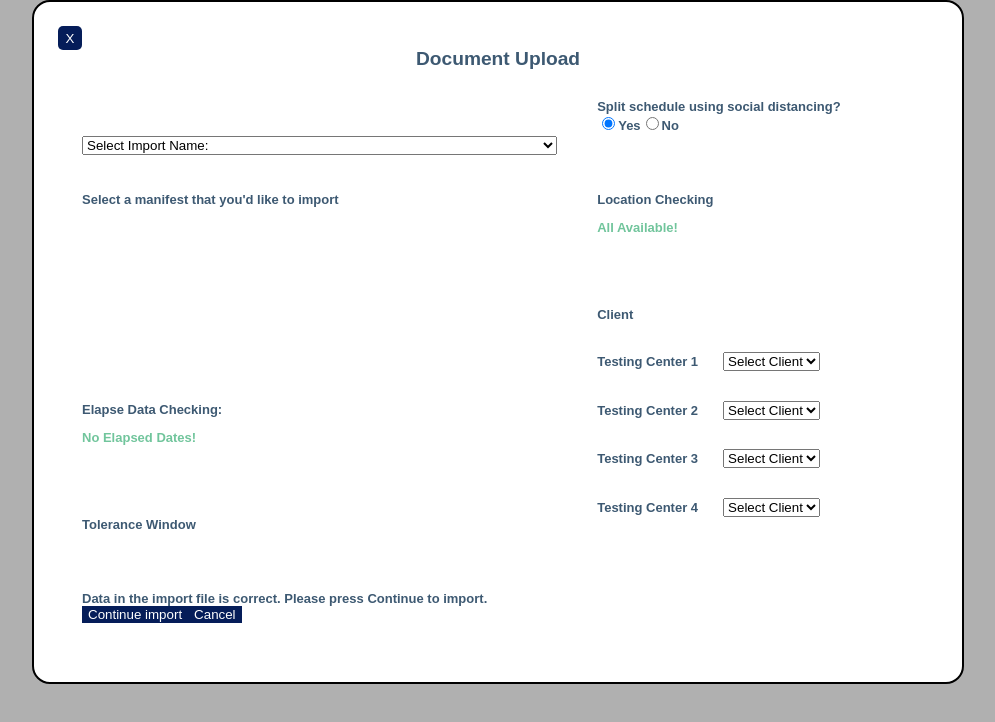
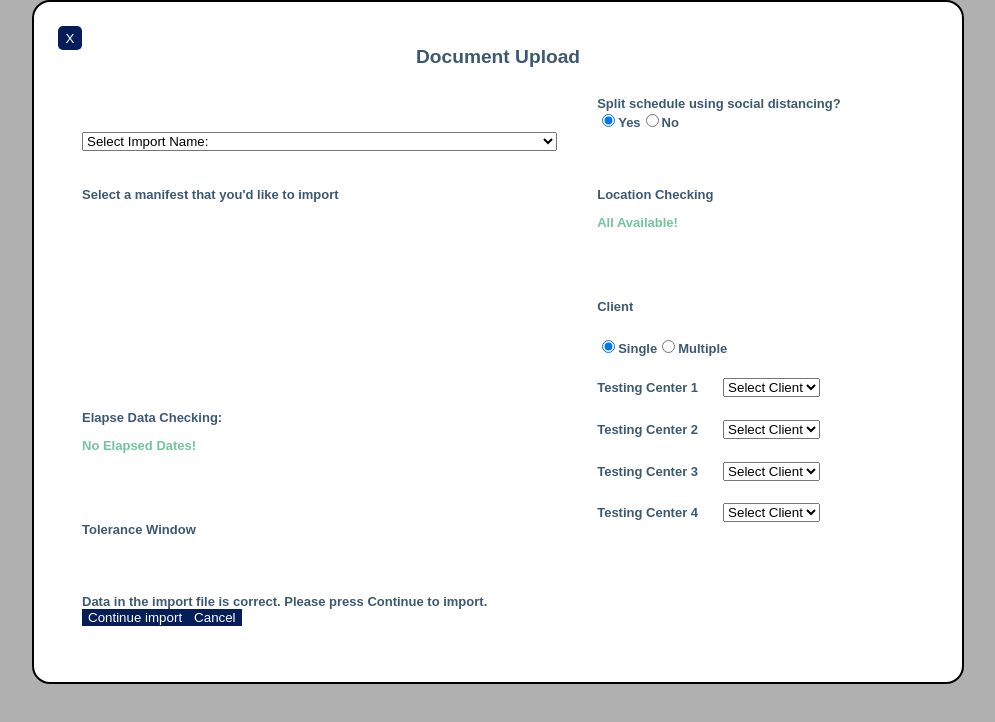
Before and after one commit to Brian4755/DocumentUploadPage, a React (Create React App) app: page / in a window 1280 px wide. Shown: the top 722 px of the page, without its empty margins (142-1137 px from the left). Built offline with nearby package versions, Linux system fonts and the light colour scheme.

Commit message:
check bubble for client

```diff
--- a/src/TestingCenter.js
+++ b/src/ClientSelect.js
@@ -1,4 +1,17 @@
-const TestingCenter = () => {
+import { useState } from "react"
+
+const ClientSelect = () => {
+
+  const [check, setCheck] = useState(true)
+
+  function handleCheckSingle() {
+    setCheck(true)
+  }
+  function handleCheckMultiple() {
+    setCheck(false)
+  }
+
+
 
   const testingCenters = [{
     name: 'Testing Center 1'
@@ -16,6 +29,12 @@ const TestingCenter = () => {
   return (
     <div className="testing-centers">
       Client
+      <label>
+        <input type="radio" checked={check} onClick={handleCheckSingle}/>
+        Single
+        <input type="radio" checked={!check} onClick={handleCheckMultiple}/>
+        Multiple
+      </label>
       {testingCenters.map(function(data) {
         return (
           <div key={data.name}>
@@ -30,4 +49,4 @@ const TestingCenter = () => {
    );
 }
 
-export default TestingCenter;
+export default ClientSelect;
--- a/src/Document.js
+++ b/src/Document.js
@@ -1,4 +1,4 @@
-import TestingCenter from "./TestingCenter";
+import ClientSelect from "./ClientSelect";
 import Confirmation from "./Confirmation";
 import SplitSchedule from "./SplitSchedule";
 
@@ -20,7 +20,7 @@ const Document = () => {
         Location Checking
         <p>All Available!</p>
       </div>
-      <TestingCenter />
+      <ClientSelect />
       <div className="elapse-data">
         Elapse Data Checking:
         <p>No Elapsed Dates!</p>
--- a/src/SplitSchedule.js
+++ b/src/SplitSchedule.js
@@ -18,8 +18,6 @@ const SplitSchedule = () => {
       <label>
         <input type="radio" checked={check} onClick={handleCheckYes}/>
         Yes
-      </label>
-      <label>
         <input type="radio" checked={!check} onClick={handleCheckNo}/>
         No
       </label>
```
